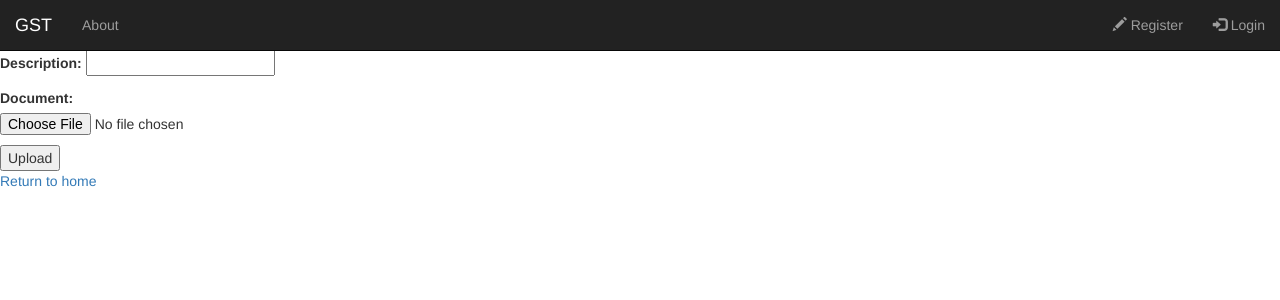
After one commit to ingsoft-famaf/HoustonWHAP, a Django app: page /category/1/task/1/attached_files/ in a window 1280 px wide. The commit adds this page. Shown: the top 300 px of the page. Run offline with Django 3.2, Linux system fonts and the light colour scheme; some libraries are stand-ins or nearby versions.

Commit message:
intente aplicar un modelo visto en internet, pero no pude terminarlo..

```diff
--- a/src/goal_set_track/goal_set_track/settings.py
+++ b/src/goal_set_track/goal_set_track/settings.py
@@ -121,3 +121,5 @@ USE_TZ = True
 STATIC_URL = '/static/'
 
 LOGIN_URL = 'login'
+MEDIA_URL = '/media/'
+MEDIA_ROOT = os.path.join(BASE_DIR, 'media')
--- a/src/goal_set_track/goal_set_track/urls.py
+++ b/src/goal_set_track/goal_set_track/urls.py
@@ -15,7 +15,7 @@ Including another URLconf
 """
 from django.conf.urls import url
 from django.contrib import admin
-from gst.views import user, task, subtask, category, comment, deadline
+from gst.views import user, task, subtask, category, comment, deadline, file
 
 urlpatterns = [
     url(r'^admin/', admin.site.urls),
@@ -48,4 +48,19 @@ urlpatterns = [
     url(r'^category/(?P<category>[\w]+)/task/(?P<task>[\w]+)/subtask/(?P<subtask>[\w]+)/edit/$', subtask.SubTaskEditView.as_view(), name='subtask_edit'),
     url(r'^category/(?P<category>[\w]+)/task/(?P<task>[\w]+)/subtask/(?P<subtask>[\w]+)/delete/$', subtask.SubTaskDeleteView.as_view(), name='subtask_delete'),
 
+
+
+
+
+
+
+
+    url(r'^category/(?P<category>[\w]+)/task/(?P<task>[\w]+)/attached_files/$', file.model_form_upload, name='file'),
+
+    url(r'^uploads/form/$', file.model_form_upload, name='model_form_upload'),
 ]
+
+"""
+if settings.DEBUG:
+    urlpatterns += static(settings.MEDIA_URL, document_root=settings.MEDIA_ROOT)
+"""
--- /dev/null
+++ b/src/goal_set_track/gst/forms.py
@@ -0,0 +1,8 @@
+from django import forms
+
+from models import *
+
+class DocumentForm(forms.ModelForm):
+    class Meta:
+        model = Document
+        fields = ('description', 'document', )
--- a/src/goal_set_track/gst/models.py
+++ b/src/goal_set_track/gst/models.py
@@ -45,3 +45,8 @@ class Comment(models.Model):
 
     def __str__(self):
         return self.text
+
+
+class Document(models.Model):
+    description = models.CharField(max_length=255, blank=True)
+    document = models.FileField(upload_to='documents/')
--- /dev/null
+++ b/src/goal_set_track/gst/templates/gst/model_form_upload.html
@@ -0,0 +1,11 @@
+{% extends 'layout.html' %}
+
+{% block content %}
+  <form method="post" enctype="multipart/form-data">
+    {% csrf_token %}
+    {{ form.as_p }}
+    <button type="submit">Upload</button>
+  </form>
+
+  <p><a href="{% url 'home' %}">Return to home</a></p>
+{% endblock %}
--- /dev/null
+++ b/src/goal_set_track/gst/views/file.py
@@ -0,0 +1,18 @@
+from django.shortcuts import render, redirect
+from django.conf import settings
+from django.core.files.storage import FileSystemStorage
+
+from ..models import *
+from ..forms import DocumentForm
+
+def model_form_upload(request, category, task):
+    if request.method == 'POST':
+        form = DocumentForm(request.POST, request.FILES)
+        if form.is_valid():
+            form.save()
+            return redirect('task', category=category, task=task)
+    else:
+        form = DocumentForm()
+    return render(request, 'gst/model_form_upload.html', {
+        'form': form
+    })
```
Also changed, not shown: src/goal_set_track/gst/templates/gst/task.html (+10 -0 lines).
